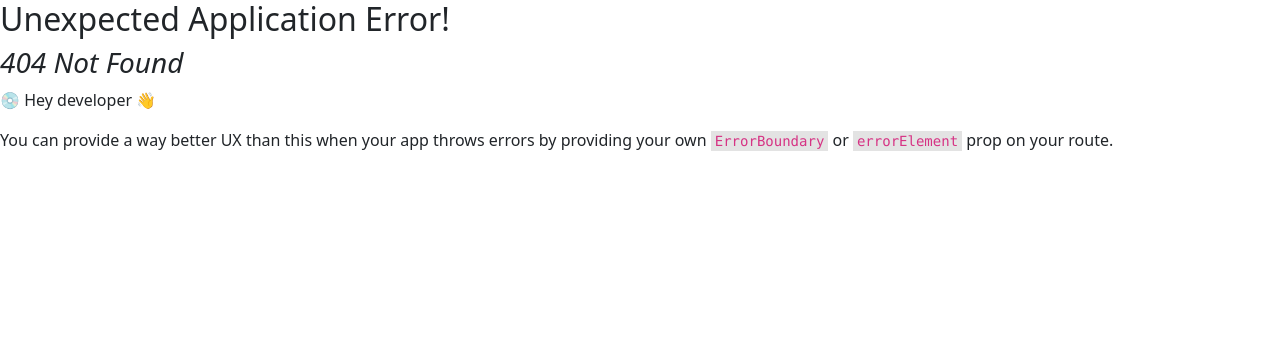
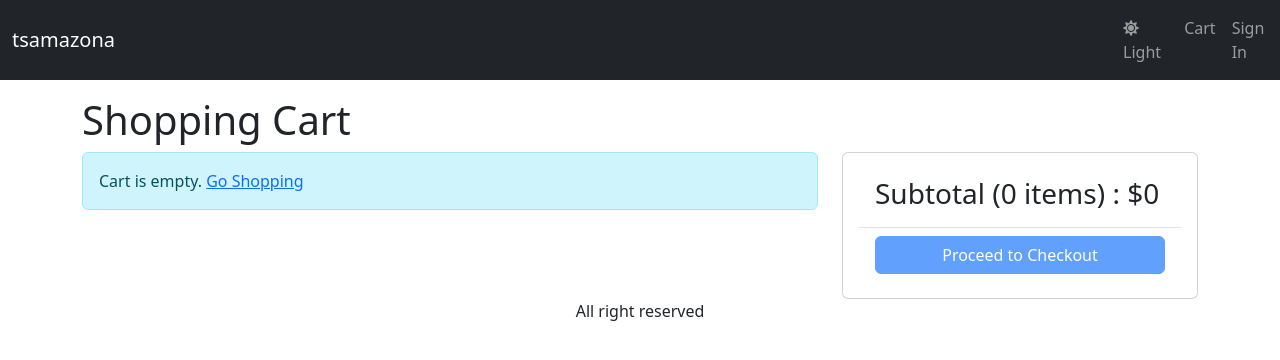
Before and after one commit to alimoinijazani/ts-mern-amazona, a React (Vite) app in the folder frontend/: page /cart in a window 1280 px wide. Before the commit this address had no page. Shown: the top 360 px of the page. Built offline with nearby package versions, Linux system fonts and the light colour scheme.

Commit message:
cart page

```diff
--- a/frontend/src/Store.tsx
+++ b/frontend/src/Store.tsx
@@ -30,7 +30,8 @@
 };
 type Action =
   | { type: 'SWITCH_MODE' }
-  | { type: 'CART_ADD_ITEM'; payload: CartItem };
+  | { type: 'CART_ADD_ITEM'; payload: CartItem }
+  | { type: 'CART_REMOVE_ITEM'; payload: CartItem };
 
 function reducer(state: AppState, action: Action): AppState {
   switch (action.type) {
@@ -50,6 +51,13 @@
 
       localStorage.setItem('cartItems', JSON.stringify(cartItems));
 
+      return { ...state, cart: { ...state.cart, cartItems } };
+    }
+    case 'CART_REMOVE_ITEM': {
+      const cartItems = state.cart.cartItems.filter(
+        (item: CartItem) => item._id !== action.payload._id
+      );
+      localStorage.setItem('cartItems', JSON.stringify(cartItems));
       return { ...state, cart: { ...state.cart, cartItems } };
     }
     default:
--- a/frontend/src/index.css
+++ b/frontend/src/index.css
@@ -18,3 +18,6 @@
 img.large {
   max-width: 100%;
 }
+img.thumbnail {
+  height: 80px;
+}
--- a/frontend/src/main.tsx
+++ b/frontend/src/main.tsx
@@ -15,11 +15,13 @@
 import { QueryClient, QueryClientProvider } from '@tanstack/react-query';
 import { ReactQueryDevtools } from '@tanstack/react-query-devtools';
 import { StoreProvider } from './Store';
+import CartPage from './pages/CartPage.tsx';
 const router = createBrowserRouter(
   createRoutesFromElements(
     <Route path="/" element={<App />}>
       <Route index={true} element={<HomePage />} />
       <Route path="product/:slug" element={<ProductPage />} />
+      <Route path="cart" element={<CartPage />} />
       {/* <Route path='dashboard' element={<DashBoard/>}/> */}
     </Route>
   )
--- /dev/null
+++ b/frontend/src/pages/CartPage.tsx
@@ -0,0 +1,129 @@
+import { useContext } from 'react';
+import { Button, Card, Col, ListGroup, Row } from 'react-bootstrap';
+import { Helmet } from 'react-helmet-async';
+import { Link, useNavigate } from 'react-router-dom';
+import { toast } from 'react-toastify';
+import MessageBox from '../components/MessageBox';
+import { Store } from '../Store';
+import { CartItem } from '../types/Cart';
+
+export default function CartPage() {
+  const navigate = useNavigate();
+
+  const {
+    state: {
+      mode,
+      cart: { cartItems },
+    },
+    dispatch,
+  } = useContext(Store);
+
+  const updateCartHandler = (item: CartItem, quantity: number) => {
+    if (item.countInStock < quantity) {
+      toast.warn('Sorry. Product is out of stock');
+      return;
+    }
+    dispatch({
+      type: 'CART_ADD_ITEM',
+      payload: { ...item, quantity },
+    });
+  };
+  const checkoutHandler = () => {
+    navigate('/signin?redirect=/shipping');
+  };
+  const removeItemHandler = (item: CartItem) => {
+    dispatch({ type: 'CART_REMOVE_ITEM', payload: item });
+  };
+
+  return (
+    <div>
+      <Helmet>
+        <title>Shopping Cart</title>
+      </Helmet>
+      <h1>Shopping Cart</h1>
+      <Row>
+        <Col md={8}>
+          {cartItems.length === 0 ? (
+            <MessageBox>
+              Cart is empty. <Link to="/">Go Shopping</Link>
+            </MessageBox>
+          ) : (
+            <ListGroup>
+              {cartItems.map((item: CartItem) => (
+                <ListGroup.Item key={item._id}>
+                  <Row className="align-items-center">
+                    <Col md={4}>
+                      <img
+                        src={item.image}
+                        alt={item.name}
+                        className="img-fluid rounded thumbnail"
+                      ></img>{' '}
+                      <Link to={`/product/${item.slug}`}>{item.name}</Link>
+                    </Col>
+                    <Col md={3}>
+                      <Button
+                        onClick={() =>
+                          updateCartHandler(item, item.quantity - 1)
+                        }
+                        variant={mode}
+                        disabled={item.quantity === 1}
+                      >
+                        <i className="fas fa-minus-circle"></i>
+                      </Button>{' '}
+                      <span>{item.quantity}</span>
+                      <Button
+                        variant={mode}
+                        onClick={() =>
+                          updateCartHandler(item, item.quantity + 1)
+                        }
+                        disabled={item.quantity === item.countInStock}
+                      >
+                        <i className="fas fa-plus-circle"></i>
+                      </Button>
+                    </Col>
+                    <Col md={3}>${item.price}</Col>
+                    <Col md={2}>
+                      <Button
+                        onClick={() => removeItemHandler(item)}
+                        variant={mode}
+                      >
+                        <i className="fas fa-trash"></i>
+                      </Button>
+                    </Col>
+                  </Row>
+                </ListGroup.Item>
+              ))}
+            </ListGroup>
+          )}
+        </Col>
+        <Col md={4}>
+          <Card>
+            <Card.Body>
+              <ListGroup variant="flush">
+                <ListGroup.Item>
+                  <h3>
+                    Subtotal ({cartItems.reduce((a, c) => a + c.quantity, 0)}{' '}
+                    items) : $
+                    {cartItems.reduce((a, c) => a + c.price * c.quantity, 0)}
+                  </h3>
+                </ListGroup.Item>
+                <ListGroup.Item>
+                  <div className="d-grid">
+                    <Button
+                      type="button"
+                      variant="primary"
+                      onClick={checkoutHandler}
+                      disabled={cartItems.length === 0}
+                    >
+                      Proceed to Checkout
+                    </Button>
+                  </div>
+                </ListGroup.Item>
+              </ListGroup>
+            </Card.Body>
+          </Card>
+        </Col>
+      </Row>
+    </div>
+  );
+}
```
